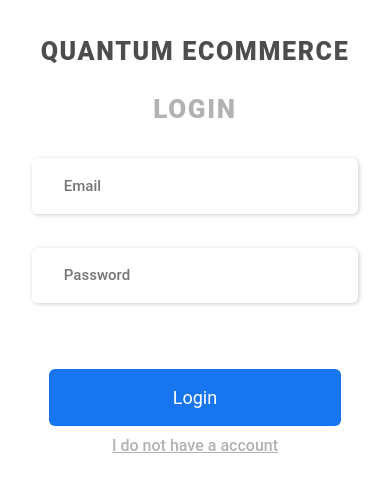
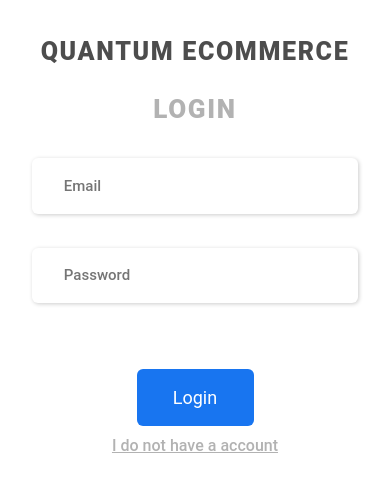
Before and after one commit to jsdevexpert/next-ecommerce, a Next.js app: page /login in a window 390 px wide. Shown: the top 492 px of the page. Built offline with nearby package versions, Linux system fonts and the light colour scheme.

Commit message:
refactor: create button component

```diff
--- /dev/null
+++ b/components/form/button.js
@@ -0,0 +1,33 @@
+export default function Button({ type, title }) {
+  return (
+    <>
+      <button type={type}>{title}</button>
+
+      <style jsx>{`
+        button {
+          margin-top: 32px;
+          background-color: #1875f0;
+          color: #ffffff;
+          border: none;
+          width: 50%;
+          font-size: 18px;
+          border-radius: 6px;
+          padding-bottom: 1em;
+          padding-top: 1em;
+          align-self: center;
+        }
+        @media (max-width: 1000px) {
+          .loginContainer form button {
+            align-self: center;
+            width: 80%;
+          }
+        }
+        @media (max-width: 800px) {
+          .loginContainer form button {
+            width: 75vw;
+          }
+        }
+      `}</style>
+    </>
+  );
+}
--- a/pages/Auth-form.module.css
+++ b/pages/Auth-form.module.css
@@ -90,18 +90,6 @@
   /* Microsoft Edge */
   color: #b2b2b2;
 }
-.loginContainer form button {
-  margin-top: 32px;
-  background-color: #1875f0;
-  color: #ffffff;
-  border: none;
-  width: 50%;
-  font-size: 18px;
-  border-radius: 6px;
-  padding-bottom: 1em;
-  padding-top: 1em;
-  align-self: center;
-}
 .loginContainer form .switchForm {
   color: #b2b2b2;
   margin-top: 12px;
@@ -140,10 +128,6 @@
     width: 80%;
     align-self: center;
   }
-  .loginContainer form button {
-    align-self: center;
-    width: 80%;
-  }
 }
 @media (max-width: 800px) {
   .loginContainer .title {
@@ -160,7 +144,4 @@
   .loginContainer form .inputs input {
     width: 75vw;
   }
-  .loginContainer form button {
-    width: 75vw;
-  }
 }
--- a/pages/login.js
+++ b/pages/login.js
@@ -4,6 +4,8 @@ import PageContainer from '../components/page-container';
 import Link from 'next/link';
 import api from '../services/api';
 import styles from './Auth-form.module.css';
+
+import Button from '../components/form/button';
 
 export default function Login() {
   const [email, setEmail] = useState('');
@@ -61,7 +63,9 @@ export default function Login() {
               value={password}
             />
           </div>
-          <button type="submit">Login</button>
+
+          <Button type="submit" title="Login"/>
+
           <Link href="/signup">
             <a className={styles.switchForm}>I do not have a account</a>
           </Link>
--- a/pages/signup.js
+++ b/pages/signup.js
@@ -5,6 +5,7 @@ import PageContainer from '../components/page-container';
 import api from '../services/api';
 import styles from './Auth-form.module.css';
 
+import Button from '../components/form/button';
 
 export default function SignUp() {
   const router = useRouter();
@@ -88,7 +89,9 @@ export default function SignUp() {
               />
             </div>
           </div>
-          <button type="submit">Sign Up</button>
+
+          <Button type="submit" title="Sign Up"/>
+
           <Link href="/login">
             <a className={styles.switchForm}>I already have a account</a>
           </Link>
```
